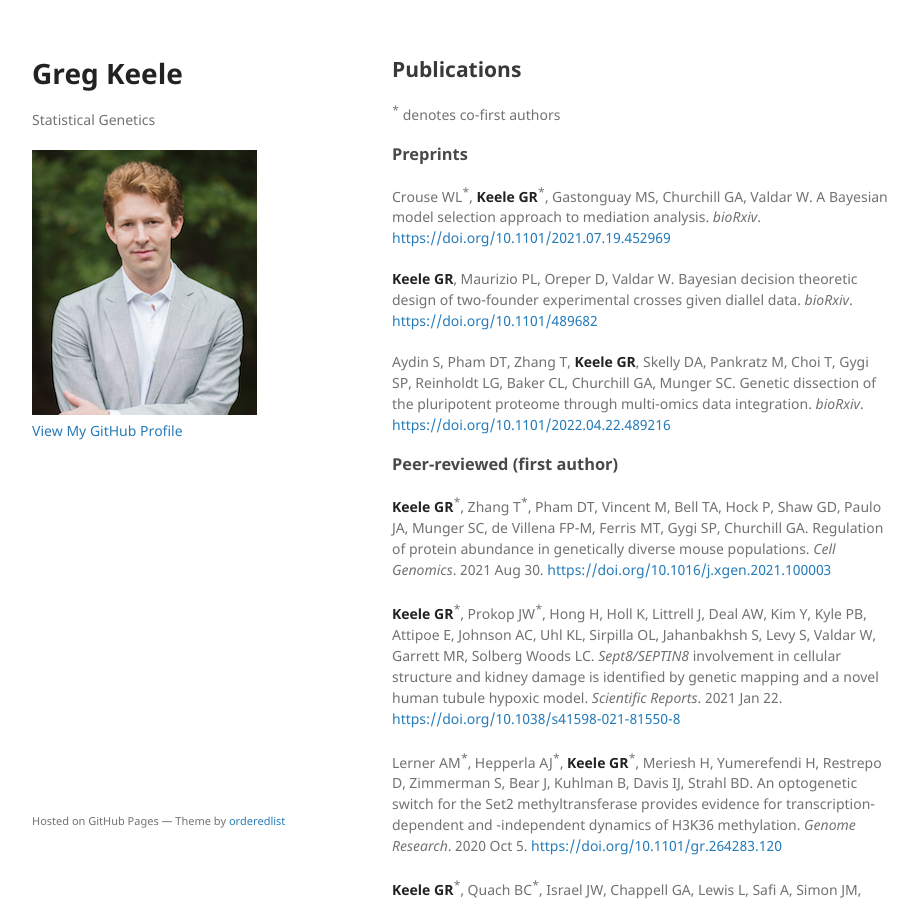
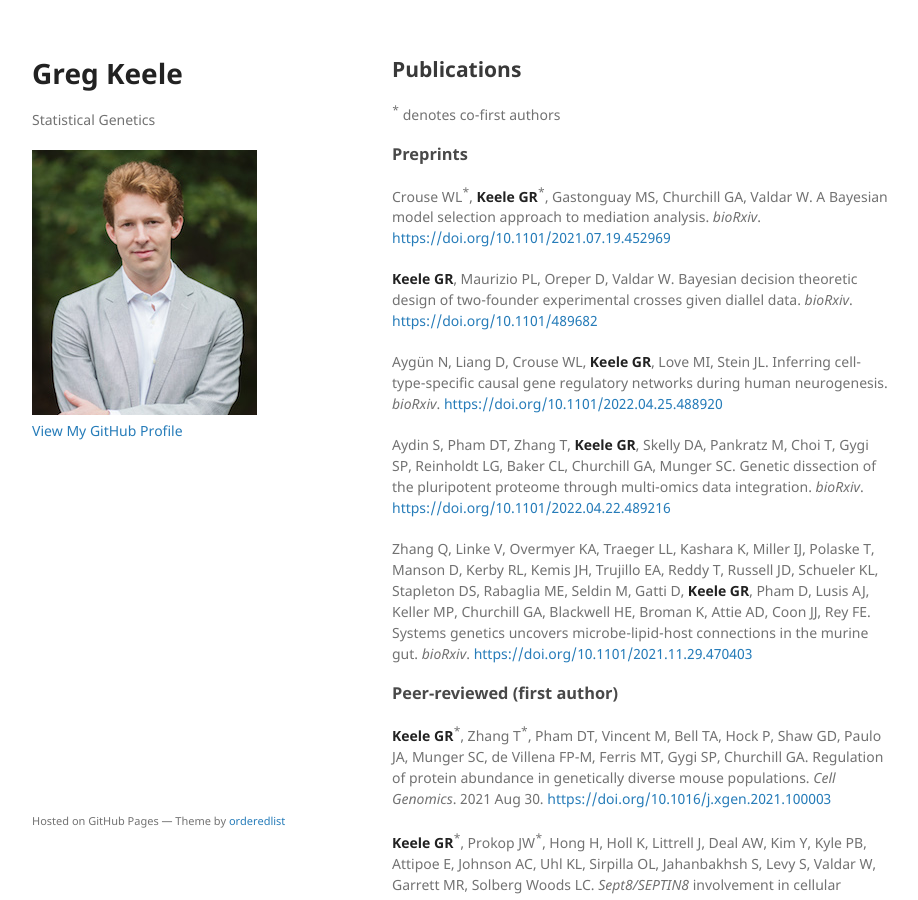
Before and after one commit to gkeele/gkeele.github.io, a Jekyll site: the page built from publications.md, in a window 1280 px wide and 900 px high. Shown: the whole window, without its empty margins (178-1096 px from the left). Built offline with Jekyll 4.4.1, drawn with Linux system fonts in a browser that asks for light colours; our own code applies the rules of GitHub Pages for plain Markdown files.

Commit message:
Updated publications

```diff
--- a/publications.md
+++ b/publications.md
@@ -11,7 +11,11 @@ Crouse WL<sup>\*</sup>, **Keele GR**<sup>\*</sup>, Gastonguay MS, Churchill GA,
 
 **Keele GR**, Maurizio PL, Oreper D, Valdar W. Bayesian decision theoretic design of two-founder experimental crosses given diallel data. *bioRxiv*. [https://doi.org/10.1101/489682](https://www.biorxiv.org/content/10.1101/489682)
 
+Aygün N, Liang D, Crouse WL, **Keele GR**, Love MI, Stein JL. Inferring cell-type-specific causal gene regulatory networks during human neurogenesis. *bioRxiv*. [https://doi.org/10.1101/2022.04.25.488920](https://doi.org/10.1101/2022.04.25.488920)
+
 Aydin S, Pham DT, Zhang T, **Keele GR**, Skelly DA, Pankratz M, Choi T, Gygi SP, Reinholdt LG, Baker CL, Churchill GA, Munger SC. Genetic dissection of the pluripotent proteome through multi-omics data integration. *bioRxiv*. [https://doi.org/10.1101/2022.04.22.489216](https://doi.org/10.1101/2022.04.22.489216)
+
+Zhang Q, Linke V, Overmyer KA, Traeger LL, Kashara K, Miller IJ, Polaske T, Manson D, Kerby RL, Kemis JH, Trujillo EA, Reddy T, Russell JD, Schueler KL, Stapleton DS, Rabaglia ME, Seldin M, Gatti D, **Keele GR**, Pham D, Lusis AJ, Keller MP, Churchill GA, Blackwell HE, Broman K, Attie AD, Coon JJ, Rey FE. Systems genetics uncovers microbe-lipid-host connections in the murine gut. *bioRxiv*. [https://doi.org/10.1101/2021.11.29.470403](https://doi.org/10.1101/2021.11.29.470403)
 
 ### Peer-reviewed (first author)
 
```
